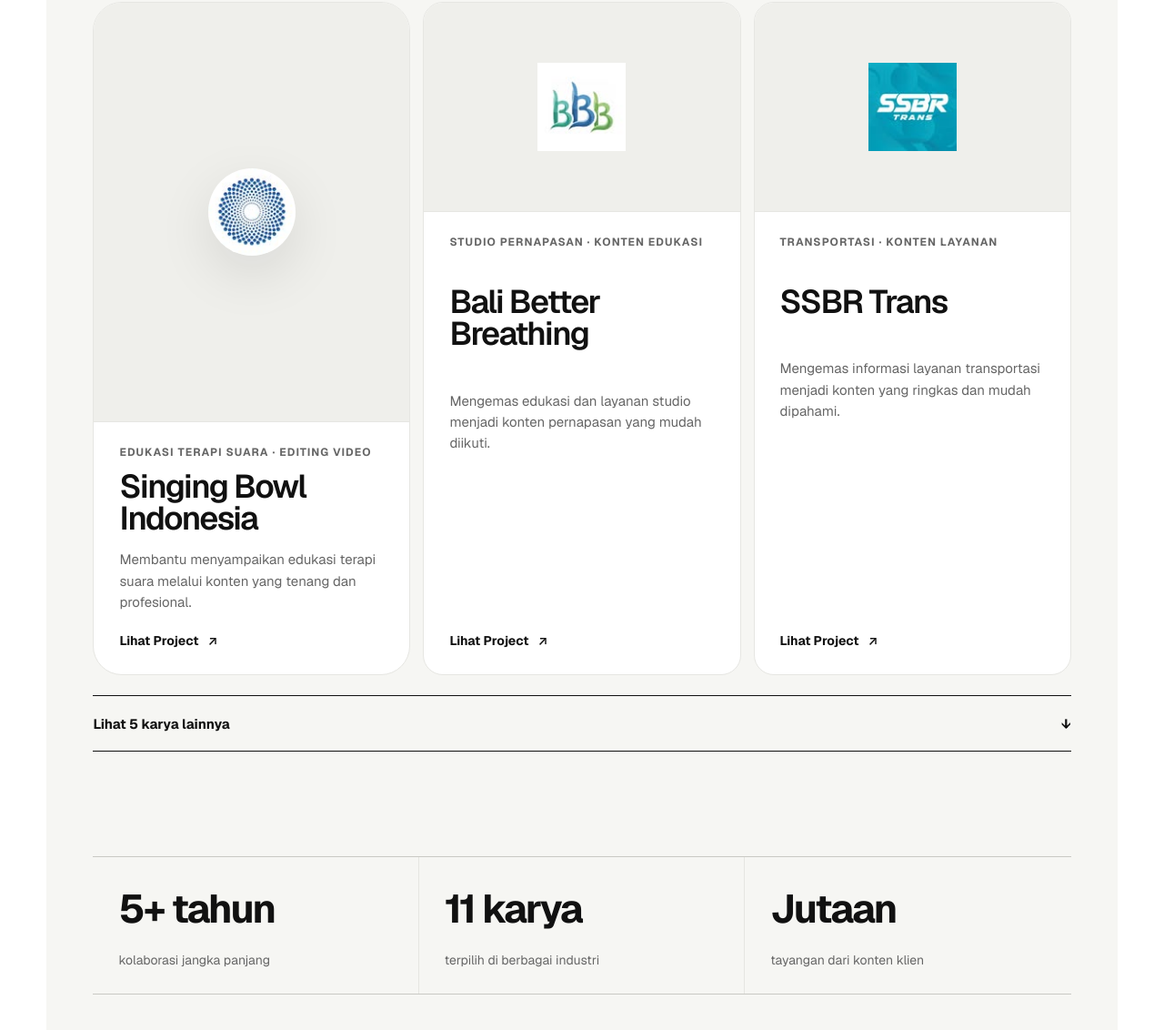
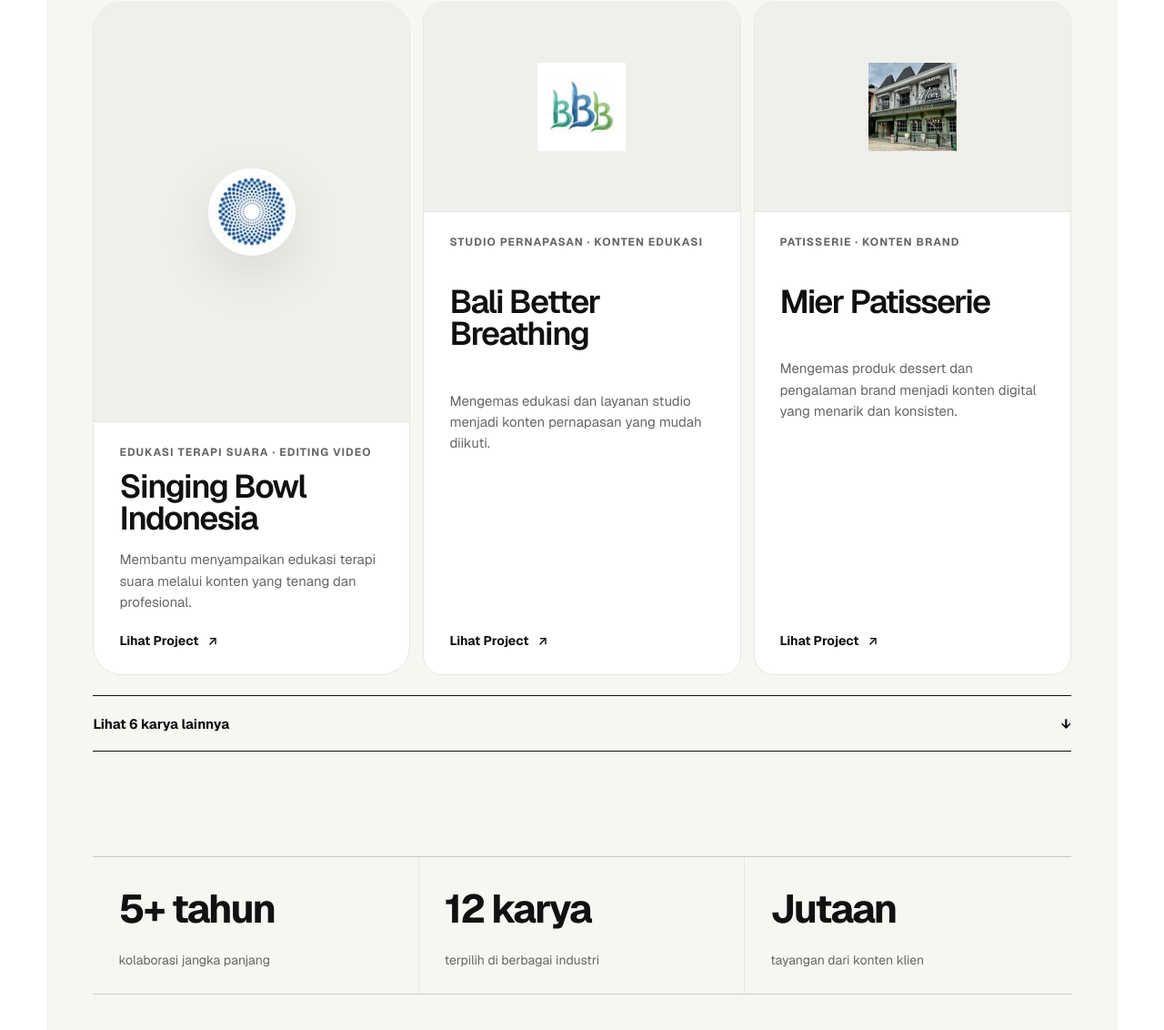
Before and after one commit to yudistiroar/garapin-homepage, a website built with Vite: page index.html in a window 1280 px wide. Shown: the part 3555-4687 px from the top of the page at 91% size. Built offline with nearby package versions, Linux system fonts and the light colour scheme.

Commit message:
Add Mier Patisserie to portfolio

```diff
--- a/index.html
+++ b/index.html
@@ -157,6 +157,19 @@
               <span class="project-link">Lihat Project <span aria-hidden="true">↗</span></span>
             </div>
           </a>
+          <a class="project-card project-card-compact" href="https://www.instagram.com/mier_patisserie/?hl=en" target="_blank" rel="noreferrer" aria-label="Lihat project Mier Patisserie di Instagram">
+            <img class="project-logo" src="/assets/portfolio/mier-patisserie.jpg" alt="Logo Mier Patisserie" width="100" height="100" loading="lazy" />
+            <div class="project-content">
+              <p class="project-category">Patisserie · Konten Brand</p>
+              <h3>Mier Patisserie</h3>
+              <p class="project-description">Mengemas produk dessert dan pengalaman brand menjadi konten digital yang menarik dan konsisten.</p>
+              <span class="project-link">Lihat Project <span aria-hidden="true">↗</span></span>
+            </div>
+          </a>
+        </div>
+        <details class="portfolio-archive">
+          <summary>Lihat 6 karya lainnya <span aria-hidden="true">↓</span></summary>
+          <div class="portfolio-grid portfolio-grid-extra" aria-label="Project lainnya">
           <a class="project-card project-card-compact" href="https://www.instagram.com/ssbr.trans/" target="_blank" rel="noreferrer" aria-label="Lihat project SSBR Trans di Instagram">
             <img class="project-logo" src="/assets/portfolio/ssbr-trans.jpg" alt="Logo SSBR Trans" width="100" height="100" loading="lazy" />
             <div class="project-content">
@@ -166,10 +179,6 @@
               <span class="project-link">Lihat Project <span aria-hidden="true">↗</span></span>
             </div>
           </a>
-        </div>
-        <details class="portfolio-archive">
-          <summary>Lihat 5 karya lainnya <span aria-hidden="true">↓</span></summary>
-          <div class="portfolio-grid portfolio-grid-extra" aria-label="Project lainnya">
           <a class="project-card project-card-compact" href="https://www.instagram.com/qasir.id/" target="_blank" rel="noreferrer" aria-label="Lihat project Qasir di Instagram">
             <img class="project-logo" src="/assets/portfolio/qasir.jpg" alt="Logo Qasir" width="100" height="100" loading="lazy" />
             <div class="project-content">
@@ -219,7 +228,7 @@
         </details>
         <div class="proof-strip" aria-label="Pengalaman Garapin">
           <div><strong>5+ tahun</strong><span>kolaborasi jangka panjang</span></div>
-          <div><strong>11 karya</strong><span>terpilih di berbagai industri</span></div>
+          <div><strong>12 karya</strong><span>terpilih di berbagai industri</span></div>
           <div><strong>Jutaan</strong><span>tayangan dari konten klien</span></div>
         </div>
       </section>
```
Also changed, not shown: dist/client/assets/portfolio/mier-patisserie.jpg (added), dist/client/index.html, public/assets/portfolio/mier-patisserie.jpg (added).
